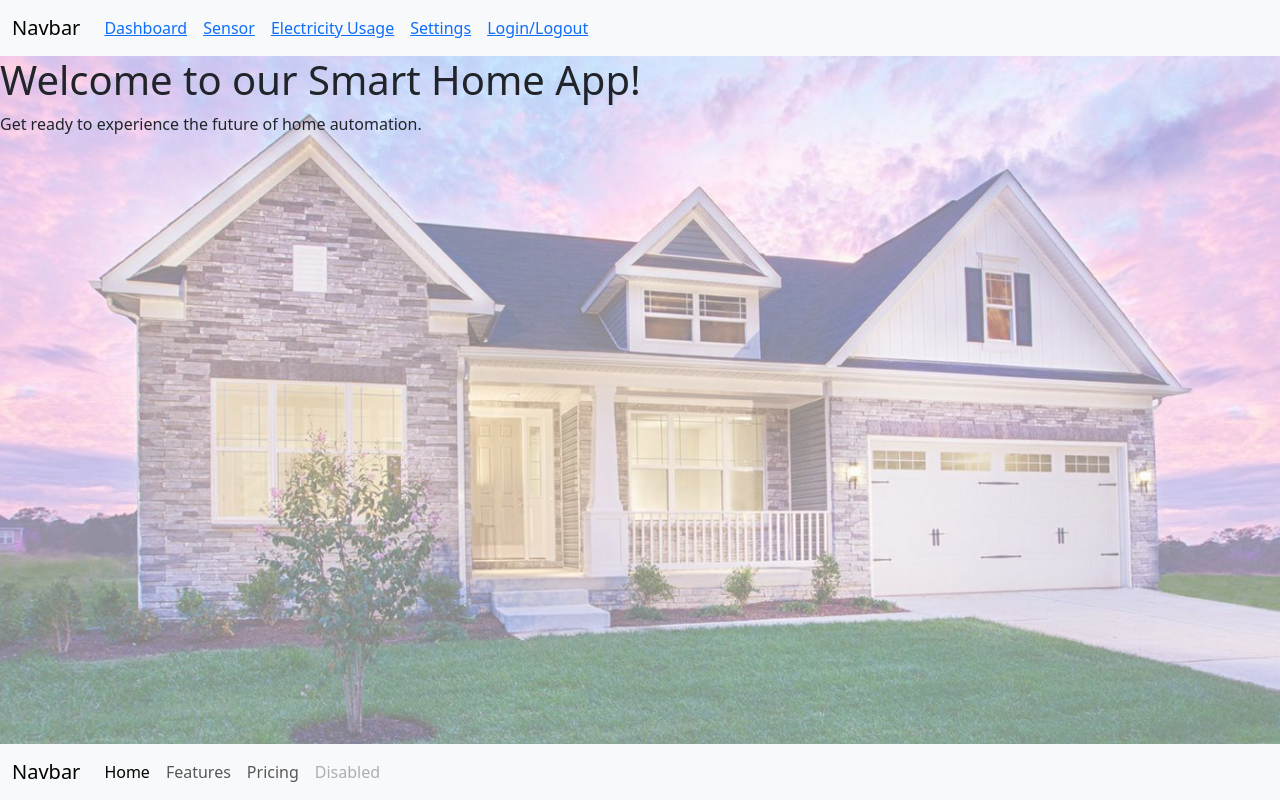
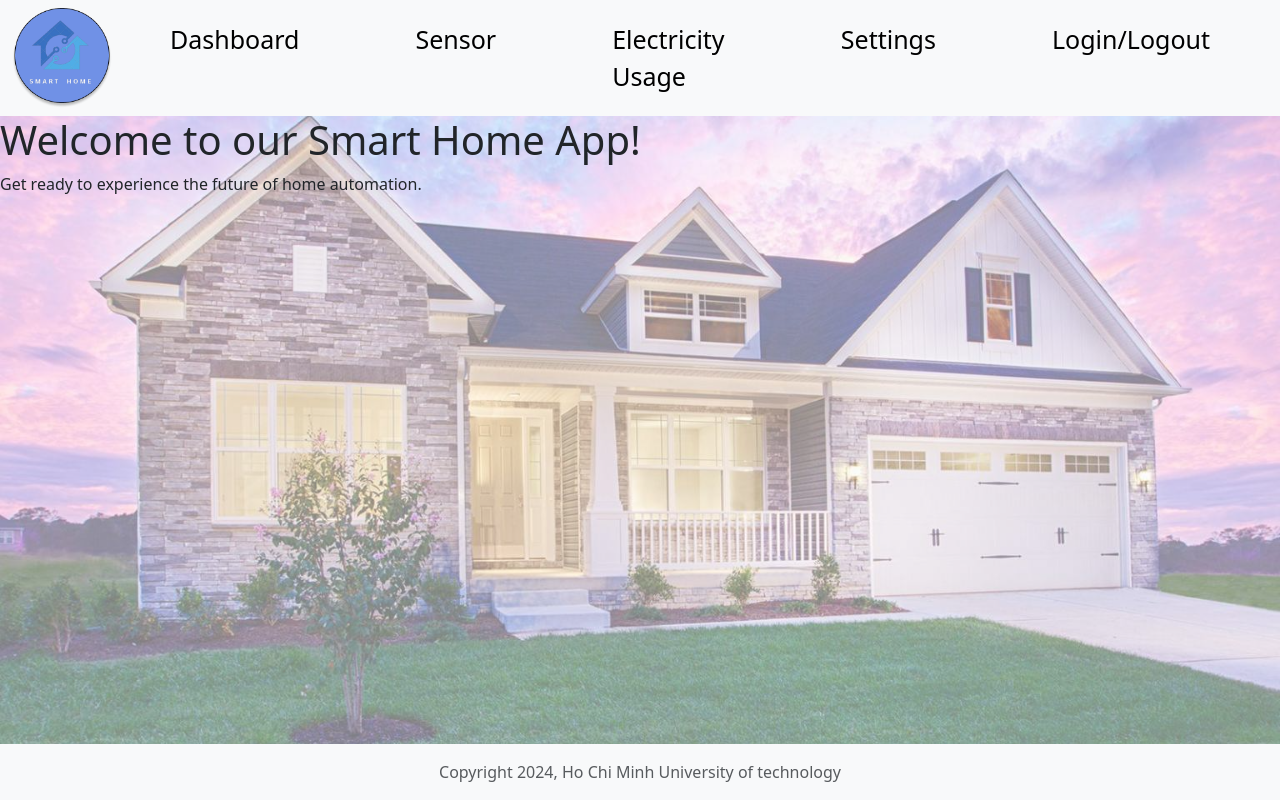
Before and after one commit to KhoaLiang/-A-N-CNPM-232-G27, a React (Create React App) app in the folder smart-home/: page / in a window 1280 px wide. Built offline with nearby package versions, Linux system fonts and the light colour scheme.

Commit message:
fix ui again

```diff
--- a/smart-home/src/App.css
+++ b/smart-home/src/App.css
@@ -22,4 +22,25 @@
     bottom: 0;
     left: 0;
     z-index: -1;
+}@media (min-width: 576px) {
+    .nav-elem{
+    color: rgb(0, 0, 0);
+    font-size: 15px;
+    text-decoration: none;
+    margin: 0 10px;
+    }
+ }
+
+@media (min-width: 1200px) {
+    .nav-elem{
+    color: rgb(0, 0, 0);
+    font-size: 25px;
+    text-decoration: none;
+    margin: 0 10px;
+    }
 }
+
+.logo-nav{
+    width: 100px;
+    height: 100px;
+}
--- a/smart-home/src/App.js
+++ b/smart-home/src/App.js
@@ -1,8 +1,9 @@
 import React from 'react';
 import { BrowserRouter as Router, Routes, Route, Link, useLocation } from 'react-router-dom';
-import './App.css';
 import 'bootstrap/dist/css/bootstrap.min.css';
 import 'bootstrap/dist/js/bootstrap.bundle';
+import logo from './img/Logo.png';
+import './App.css';
 
 // Import your page components
 import Dashboard from './pages/Dashboard';
@@ -21,19 +22,19 @@ const Header = () => {
     // }
 
     return (
-        <nav class="navbar navbar-expand-lg navbar-light bg-light">
-          <div class="container-fluid">
-            <a class="navbar-brand" href="#">Navbar</a>
-            <button class="navbar-toggler" type="button" data-bs-toggle="collapse" data-bs-target="#navbarNavAltMarkup" aria-controls="navbarNavAltMarkup" aria-expanded="false" aria-label="Toggle navigation">
-              <span class="navbar-toggler-icon"></span>
+        <nav className="navbar navbar-expand-lg navbar-light bg-light">
+          <div className="container-fluid">
+            <Link to="/"><img src={logo} alt="" className='logo-nav' /></Link>
+            <button className="navbar-toggler" type="button" data-bs-toggle="collapse" data-bs-target="#navbarNavAltMarkup" aria-controls="navbarNavAltMarkup" aria-expanded="false" aria-label="Toggle navigation">
+              <span className="navbar-toggler-icon"></span>
             </button>
-            <div class="collapse navbar-collapse" id="navbarNavAltMarkup">
-              <div class="navbar-nav">
-                <a class="nav-link active" aria-current="page" ><Link to="/">Dashboard</Link></a>
-                <a class="nav-link" ><Link to="/sensor">Sensor</Link></a>
-                <a class="nav-link" ><Link to="/electricity-usage">Electricity Usage</Link></a>
-                <a class="nav-link" ><Link to="/settings">Settings</Link></a>
-                <a class="nav-link" ><Link to="/login">Login/Logout</Link></a>
+            <div className="collapse navbar-collapse" id="navbarNavAltMarkup">
+              <div className="navbar-nav ms-auto">
+                <Link to="/" className="nav-link px-5 nav-elem">Dashboard</Link>
+                <Link to="/sensor" className="nav-link px-5 nav-elem">Sensor</Link>
+                <Link to="/electricity-usage" className="nav-link px-5 nav-elem">Electricity Usage</Link>
+                <Link to="/settings" className="nav-link px-5 nav-elem">Settings</Link>
+                <Link to="/login" className="nav-link px-5  nav-elem">Login/Logout</Link>
               </div>
             </div>
           </div>
@@ -50,21 +51,10 @@ const Footer = () => {
     }
 
     return (
-        <nav class="navbar fixed-bottom navbar-expand-lg navbar-light bg-light">
-          <div class="container-fluid">
-            <a class="navbar-brand" href="#">Navbar</a>
-            <button class="navbar-toggler" type="button" data-bs-toggle="collapse" data-bs-target="#navbarNavAltMarkup" aria-controls="navbarNavAltMarkup" aria-expanded="false" aria-label="Toggle navigation">
-              <span class="navbar-toggler-icon"></span>
-            </button>
-            <div class="collapse navbar-collapse" id="navbarNavAltMarkup">
-              <div class="navbar-nav">
-                <a class="nav-link active" aria-current="page" href="#">Home</a>
-                <a class="nav-link" href="#">Features</a>
-                <a class="nav-link" href="#">Pricing</a>
-                <a class="nav-link disabled" href="#" tabindex="-1" aria-disabled="true">Disabled</a>
-              </div>
+        <nav className="navbar fixed-bottom navbar-expand-lg navbar-light bg-light p-3">
+            <div className="container-fluid">
+                <p className="text-muted m-auto">Copyright 2024, Ho Chi Minh University of technology</p>
             </div>
-          </div>
         </nav>
     );
 };
--- a/smart-home/src/pages/LoginPage.jsx
+++ b/smart-home/src/pages/LoginPage.jsx
@@ -8,7 +8,7 @@ const LoginPage = () => {
 
             <div className='container vh-100 align-items-center'>
                 <div className='row justify-content-center align-items-center d-flex vh-100'>
-                    <form className='col-4 border border-dark p-3 rounder-border login-form'>
+                    <form className='col-10 col-md-6 col-lg-4 border border-dark p-3 rounder-border login-form'>
                         <img src={logo} alt="" className='logo'/>
                         <div className='form-group m-3'>
                             <input type='text' className='form-control' id='username' placeholder='Enter Username'/>
```
